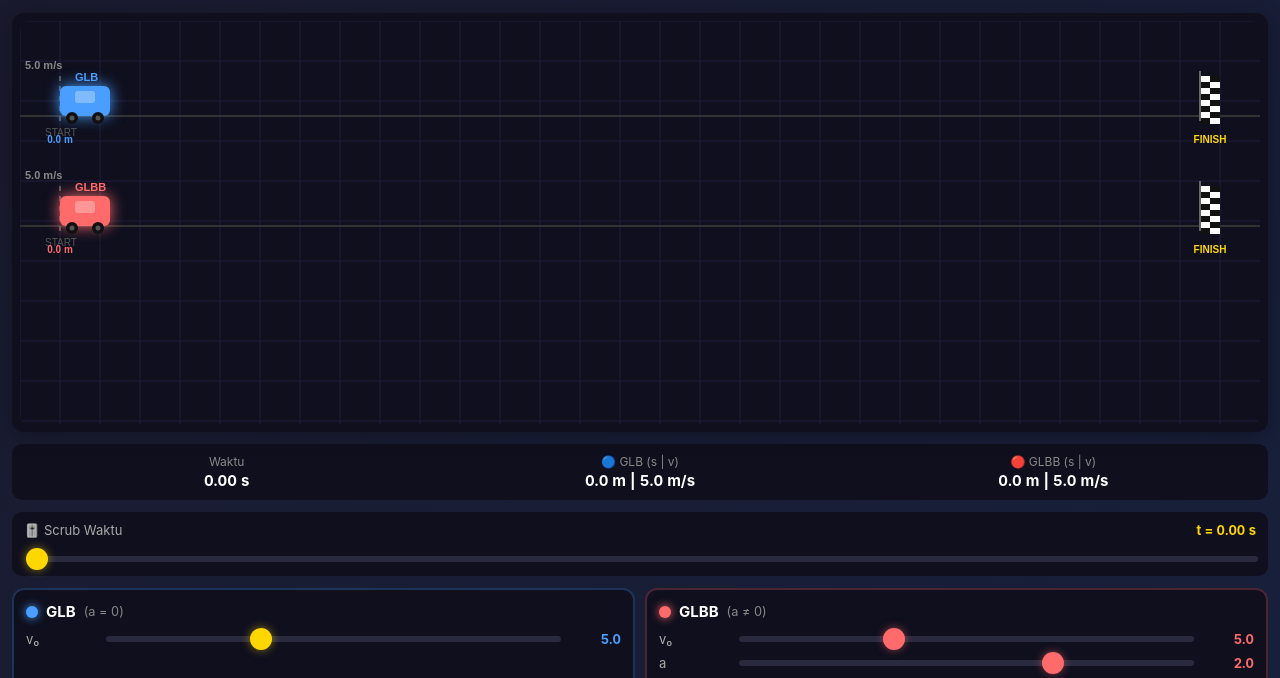
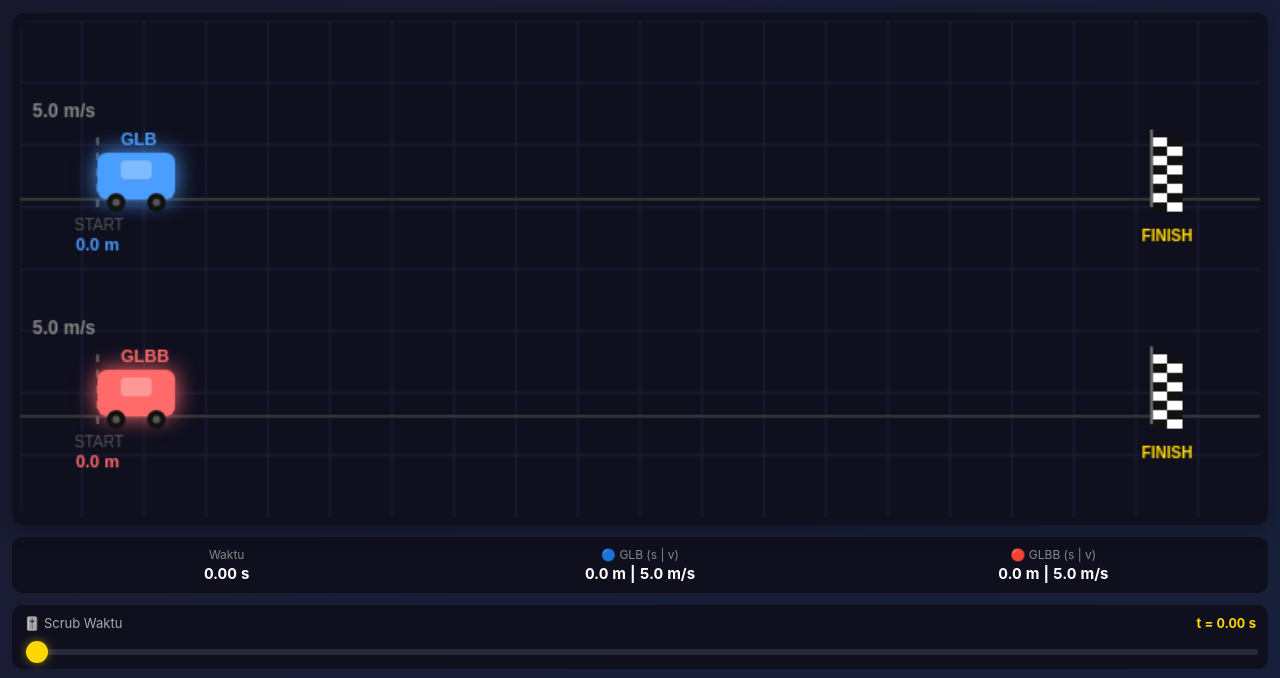
Before and after one commit to dwieyana-jpg/glb-dan-glbb, a plain HTML site: page index.html in a window 1280 px wide. Shown: the part 61-739 px from the top of the page. Drawn offline with Linux system fonts and the light colour scheme.

Commit message:
Update index.html

```diff
--- a/index.html
+++ b/index.html
@@ -37,6 +37,14 @@
     margin: 0 0 4px 0;
   }
 
+  /* === CANVAS GLOBAL FIX === */
+  canvas {
+    display: block;
+    width: 100%;
+    height: auto;
+    max-width: 100%;
+  }
+
   /* === SCENE === */
   .scene-wrap {
     background: #0f0f1e;
@@ -46,7 +54,7 @@
     position: relative;
   }
 
-  #scene { width: 100%; height: auto; display: block; border-radius: 8px; }
+  #scene { aspect-ratio: 800 / 320; border-radius: 8px; }
 
   .winner-badge {
     position: absolute;
@@ -66,7 +74,6 @@
     z-index: 10;
     white-space: nowrap;
   }
-
   .winner-badge.show { transform: translate(-50%, -50%) scale(1); }
   .winner-badge small { display: block; font-size: 0.7em; font-weight: normal; opacity: 0.8; margin-top: 4px; }
 
@@ -81,7 +88,6 @@
     font-size: clamp(10px, 2.6vw, 12px);
     text-align: center;
   }
-
   .info-item .label { color: #888; margin-bottom: 2px; }
   .info-item .val {
     font-weight: bold;
@@ -95,7 +101,6 @@
     border-radius: 10px;
     padding: 10px 12px;
   }
-
   .scrub-header {
     display: flex;
     justify-content: space-between;
@@ -103,7 +108,6 @@
     color: #aaa;
     margin-bottom: 8px;
   }
-
   .scrub-header .t-val {
     color: #ffd700;
     font-weight: bold;
@@ -112,13 +116,13 @@
 
   input[type="range"] {
     -webkit-appearance: none;
+    appearance: none;
     width: 100%;
     height: 6px;
     border-radius: 3px;
     background: #2a2a3e;
     outline: none;
   }
-
   input[type="range"]::-webkit-slider-thumb {
     -webkit-appearance: none;
     width: 22px;
@@ -127,6 +131,14 @@
     background: #ffd700;
     cursor: pointer;
     box-shadow: 0 0 10px #ffd70080;
+  }
+  input[type="range"]::-moz-range-thumb {
+    width: 22px;
+    height: 22px;
+    border-radius: 50%;
+    background: #ffd700;
+    cursor: pointer;
+    border: none;
   }
 
   /* === CONTROLS === */
@@ -154,7 +166,6 @@
     font-size: clamp(13px, 3.2vw, 15px);
     margin-bottom: 10px;
   }
-
   .dot { width: 12px; height: 12px; border-radius: 50%; flex-shrink: 0; }
   .dot.glb { background: #4a9eff; box-shadow: 0 0 10px #4a9eff; }
   .dot.glbb { background: #ff6b6b; box-shadow: 0 0 10px #ff6b6b; }
@@ -178,10 +189,14 @@
   .value.glb { color: #4a9eff; }
   .value.glbb { color: #ff6b6b; }
 
+  .card.glb input[type="range"]::-webkit-slider-thumb {
+    background: #4a9eff; box-shadow: 0 0 8px #4a9eff80;
+  }
+  .card.glb input[type="range"]::-moz-range-thumb { background: #4a9eff; }
   .card.glbb input[type="range"]::-webkit-slider-thumb {
-    background: #ff6b6b;
-    box-shadow: 0 0 8px #ff6b6b80;
+    background: #ff6b6b; box-shadow: 0 0 8px #ff6b6b80;
   }
+  .card.glbb input[type="range"]::-moz-range-thumb { background: #ff6b6b; }
 
   /* === BUTTONS === */
   .buttons-row { display: flex; gap: 8px; }
@@ -242,7 +257,7 @@
     margin-bottom: 6px;
     font-weight: bold;
   }
-  .graph-card canvas { width: 100%; height: auto; display: block; }
+  #graphV, #graphS { aspect-ratio: 400 / 220; }
 
   .legend {
     display: flex; gap: 12px; justify-content: center;
@@ -273,8 +288,6 @@
     padding: 8px 6px;
     text-align: center;
     font-weight: bold;
-    position: sticky;
-    top: 0;
     font-size: clamp(9px, 2.4vw, 11px);
   }
   td {
@@ -299,7 +312,6 @@
     font-size: 12px;
   }
 
-  /* === HIDDEN SECTIONS === */
   .section { display: none; }
   .section.active { display: block; }
 </style>
@@ -311,10 +323,13 @@
     <p class="subtitle">Perbandingan Gerak Lurus Beraturan vs Berubah Beraturan</p>
   </div>
 
-  <!-- SCENE -->
+  <!-- SCENE: fixed resolution 800x320 -->
   <div class="scene-wrap">
-    <canvas id="scene" width="800" height="260"></canvas>
-    <div class="winner-badge" id="winnerBadge">🏆 <span id="winnerText">GLB Menang!</span><small id="winnerTime">pada t = 0 s</small></div>
+    <canvas id="scene" width="800" height="320"></canvas>
+    <div class="winner-badge" id="winnerBadge">
+      🏆 <span id="winnerText">GLB Menang!</span>
+      <small id="winnerTime">pada t = 0 s</small>
+    </div>
   </div>
 
   <!-- INFO -->
@@ -385,7 +400,7 @@
     <div class="tab" data-tab="table">📊 Tabel Data</div>
   </div>
 
-  <!-- GRAPHS SECTION -->
+  <!-- GRAPHS -->
   <div class="section active" id="section-graphs">
     <div class="graphs">
       <div class="graph-card">
@@ -407,7 +422,7 @@
     </div>
   </div>
 
-  <!-- TABLE SECTION -->
+  <!-- TABLE -->
   <div class="section" id="section-table">
     <div class="table-wrap">
       <div style="display:flex; gap:8px; margin-bottom:10px;">
@@ -432,10 +447,16 @@
   </div>
 
 <script>
-// ============ SETUP ============
-const scene = document.getElementById('scene').getContext('2d');
-const gV = document.getElementById('graphV').getContext('2d');
-const gS = document.getElementById('graphS').getContext('2d');
+// ================================================================
+// SETUP
+// ================================================================
+const sceneCanvas = document.getElementById('scene');
+const graphVCanvas = document.getElementById('graphV');
+const graphSCanvas = document.getElementById('graphS');
+
+const scene = sceneCanvas.getContext('2d');
+const gV = graphVCanvas.getContext('2d');
+const gS = graphSCanvas.getContext('2d');
 
 const el = {
   v0GLB: document.getElementById('v0GLB'),
@@ -458,16 +479,18 @@ const el = {
 let params = { v0GLB: 5, v0GLBB: 5, aGLBB: 2 };
 let t = 0;
 let running = false;
-let winner = null; // 'glb' | 'glbb' | 'tie' | null
+let winner = null;
 const MAX_T = 10;
 const DT = 0.05;
-const FINISH_DISTANCE = 75; // meter
+const FINISH_DISTANCE = 75;
 
 let dataV = { glb: [], glbb: [] };
 let dataS = { glb: [], glbb: [] };
-let tableData = []; // { t, sGLB, vGLB, sGLBB, vGLBB }
+let tableData = [];
 
-// ============ INPUT HANDLERS ============
+// ================================================================
+// INPUT HANDLERS
+// ================================================================
 function bindSlider(input, valEl, key, decimals = 1) {
   input.addEventListener('input', () => {
     const v = parseFloat(input.value);
@@ -480,14 +503,18 @@ bindSlider(el.v0GLB, el.v0GLBVal, 'v0GLB');
 bindSlider(el.v0GLBB, el.v0GLBBVal, 'v0GLBB');
 bindSlider(el.aGLBB, el.aGLBBVal, 'aGLBB');
 
-// Scrub handler
 el.scrub.addEventListener('input', () => {
-  if (running) { running = false; document.getElementById('btnStart').textContent = '▶ Lanjut'; }
+  if (running) {
+    running = false;
+    document.getElementById('btnStart').textContent = '▶ Lanjut';
+  }
   t = parseFloat(el.scrub.value);
   draw();
 });
 
-// ============ PHYSICS ============
+// ================================================================
+// PHYSICS
+// ================================================================
 function stateGLB(time) {
   return { s: params.v0GLB * time, v: params.v0GLB, a: 0 };
 }
@@ -499,10 +526,13 @@ function stateGLBB(time) {
   };
 }
 
-// ============ DRAW SCENE ============
+// ================================================================
+// DRAW SCENE — pakai resolusi INTERNAL canvas (800x320)
+// ================================================================
 function drawScene(t, sGLB, sGLBB, vGLB, vGLBB) {
-  const W = scene.canvas.width;
-  const H = scene.canvas.height;
+  const W = 800;   // ⚠️ fixed, BUKAN getBoundingClientRect
+  const H = 320;   // ⚠️ fixed
+
   scene.clearRect(0, 0, W, H);
 
   // grid
@@ -515,23 +545,20 @@ function drawScene(t, sGLB, sGLBB, vGLB, vGLBB) {
     scene.beginPath(); scene.moveTo(0, y); scene.lineTo(W, y); scene.stroke();
   }
 
-  // skala: 75m -> lebar layar - margin
-  const MARGIN_START = 40;
-  const MARGIN_END = 60;
+  const MARGIN_START = 50;
+  const MARGIN_END = 70;
   const trackW = W - MARGIN_START - MARGIN_END;
   const SCALE = trackW / FINISH_DISTANCE;
-
   const finishX = MARGIN_START + FINISH_DISTANCE * SCALE;
 
-  // === Lintasan GLB ===
-  const y1 = 80;
+  // posisi lintasan — GLB atas, GLBB bawah
+  const y1 = 100;
+  const y2 = 240;
+
   drawLane(scene, y1, W, MARGIN_START, finishX);
-
-  // === Lintasan GLBB ===
-  const y2 = 190;
   drawLane(scene, y2, W, MARGIN_START, finishX);
 
-  // === Mobil ===
+  // mobil
   const xGLB = MARGIN_START + Math.min(sGLB, FINISH_DISTANCE) * SCALE;
   drawCar(scene, Math.min(xGLB, finishX - 25), y1, '#4a9eff', 'GLB');
 
@@ -540,18 +567,18 @@ function drawScene(t, sGLB, sGLBB, vGLB, vGLBB) {
 
   // label kecepatan
   scene.fillStyle = '#888';
-  scene.font = 'bold 11px sans-serif';
+  scene.font = 'bold 12px sans-serif';
   scene.textAlign = 'left';
-  scene.fillText(`${vGLB.toFixed(1)} m/s`, 5, y1 - 32);
-  scene.fillText(`${vGLBB.toFixed(1)} m/s`, 5, y2 - 32);
+  scene.fillText(`${vGLB.toFixed(1)} m/s`, 8, y1 - 38);
+  scene.fillText(`${vGLBB.toFixed(1)} m/s`, 8, y2 - 38);
 
   // label jarak
+  scene.textAlign = 'center';
+  scene.font = 'bold 11px sans-serif';
   scene.fillStyle = '#4a9eff';
-  scene.textAlign = 'center';
-  scene.font = 'bold 10px sans-serif';
-  scene.fillText(`${Math.min(sGLB, FINISH_DISTANCE).toFixed(1)} m`, xGLB, y1 + 42);
+  scene.fillText(`${Math.min(sGLB, FINISH_DISTANCE).toFixed(1)} m`, xGLB, y1 + 48);
   scene.fillStyle = '#ff6b6b';
-  scene.fillText(`${Math.min(sGLBB, FINISH_DISTANCE).toFixed(1)} m`, xGLBB, y2 + 42);
+  scene.fillText(`${Math.min(sGLBB, FINISH_DISTANCE).toFixed(1)} m`, xGLBB, y2 + 48);
 }
 
 function drawLane(ctx, y, W, startX, finishX) {
@@ -563,7 +590,7 @@ function drawLane(ctx, y, W, startX, finishX) {
   ctx.lineTo(W, y + 15);
   ctx.stroke();
 
-  // garis start
+  // garis start (putus-putus)
   ctx.strokeStyle = '#555';
   ctx.setLineDash([5, 5]);
   ctx.beginPath();
@@ -577,7 +604,7 @@ function drawLane(ctx, y, W, startX, finishX) {
   ctx.textAlign = 'left';
   ctx.fillText('START', startX - 15, y + 35);
 
-  // 🏁 GARIS FINISH (checkered)
+  // checkered finish
   const fw = 10;
   const fh = 6;
   for (let row = 0; row < 8; row++) {
@@ -586,7 +613,6 @@ function drawLane(ctx, y, W, startX, finishX) {
       ctx.fillRect(finishX + col * fw, y - 25 + row * fh, fw, fh);
     }
   }
-  // tiang finish
   ctx.fillStyle = '#666';
   ctx.fillRect(finishX - 1, y - 30, 2, 50);
 
@@ -631,16 +657,20 @@ function roundRect(ctx, x, y, w, h, r) {
   ctx.closePath();
 }
 
-// ============ DRAW GRAPHS ============
+// ================================================================
+// DRAW GRAPHS — pakai resolusi INTERNAL (400x220)
+// ================================================================
 function drawGraph(ctx, dataObj, key, label) {
-  const W = ctx.canvas.width;
-  const H = ctx.canvas.height;
+  const W = 400;   // ⚠️ FIXED, BUKAN ctx.canvas.width
+  const H = 220;   // ⚠️ FIXED
+
   const PAD = { left: 45, right: 15, top: 20, bottom: 30 };
   const plotW = W - PAD.left - PAD.right;
   const plotH = H - PAD.top - PAD.bottom;
 
   ctx.clearRect(0, 0, W, H);
 
+  // cari max
   let maxY = 1, maxT = 1;
   ['glb', 'glbb'].forEach(k => {
     dataObj[k].forEach(d => {
@@ -670,7 +700,7 @@ function drawGraph(ctx, dataObj, key, label) {
   ctx.lineTo(W - PAD.right, H - PAD.bottom);
   ctx.stroke();
 
-  // labels
+  // label Y
   ctx.fillStyle = '#888';
   ctx.font = '10px sans-serif';
   ctx.textAlign = 'right';
@@ -679,6 +709,7 @@ function drawGraph(ctx, dataObj, key, label) {
     const y = PAD.top + (plotH / 4) * i;
     ctx.fillText(val.toFixed(0), PAD.left - 5, y + 3);
   }
+  // label X
   ctx.textAlign = 'center';
   for (let i = 0; i <= 4; i++) {
     const val = (maxT / 4) * i;
@@ -693,7 +724,7 @@ function drawGraph(ctx, dataObj, key, label) {
   ctx.textAlign = 'right';
   ctx.fillText('t (s)', W - PAD.right, H - 5);
 
-  // plot lines
+  // plot
   ctx.textAlign = 'left';
   ['glb', 'glbb'].forEach(k => {
     const data = dataObj[k];
@@ -728,7 +759,9 @@ function drawGraph(ctx, dataObj, key, label) {
   });
 }
 
-// ============ UPDATE INFO ============
+// ================================================================
+// INFO
+// ================================================================
 function updateInfo(t, glb, glbb) {
   el.infoT.textContent = `${t.toFixed(2)} s`;
   el.infoGLB.textContent = `${glb.s.toFixed(1)} m | ${glb.v.toFixed(1)} m/s`;
@@ -737,27 +770,25 @@ function updateInfo(t, glb, glbb) {
   el.scrubT.textContent = `t = ${t.toFixed(2)} s`;
 }
 
-// ============ CHECK WINNER ============
+// ================================================================
+// WINNER
+// ================================================================
 function checkWinner(glb, glbb) {
   if (winner) return winner;
   const glbDone = glb.s >= FINISH_DISTANCE;
   const glbbDone = glbb.s >= FINISH_DISTANCE;
 
-  if (glbDone && glbbDone) {
-    // Cek siapa yang sebenarnya lebih dulu... pendekatan: hitung waktu persis
-    const tGLB = FINISH_DISTANCE / params.v0GLB;
-    // GLBB: 75 = v0*t + 0.5*a*t^2
+  if (glbDone || glbbDone) {
+    const tGLB = params.v0GLB > 0 ? FINISH_DISTANCE / params.v0GLB : Infinity;
     let tGLBB = Infinity;
     if (params.aGLBB !== 0) {
-      const A = 0.5 * params.aGLBB;
-      const B = params.v0GLBB;
-      const C = -FINISH_DISTANCE;
+      const A = 0.5 * params.aGLBB, B = params.v0GLBB, C = -FINISH_DISTANCE;
       const D = B * B - 4 * A * C;
       if (D >= 0) {
         const t1 = (-B + Math.sqrt(D)) / (2 * A);
         const t2 = (-B - Math.sqrt(D)) / (2 * A);
-        const candidates = [t1, t2].filter(x => x > 0);
-        tGLBB = candidates.length ? Math.min(...candidates) : Infinity;
+        const cand = [t1, t2].filter(x => x > 0);
+        if (cand.length) tGLBB = Math.min(...cand);
       }
     } else if (params.v0GLBB > 0) {
       tGLBB = FINISH_DISTANCE / params.v0GLBB;
@@ -765,23 +796,7 @@ function checkWinner(glb, glbb) {
 
     if (tGLB < tGLBB) winner = { who: 'glb', time: tGLB };
     else if (tGLBB < tGLB) winner = { who: 'glbb', time: tGLBB };
-    else winner = { who: 'tie', time: tGLB };
-  } else if (glbDone) {
-    const tGLB = FINISH_DISTANCE / params.v0GLB;
-    winner = { who: 'glb', time: tGLB };
-  } else if (glbbDone) {
-    if (params.aGLBB !== 0) {
-      const A = 0.5 * params.aGLBB, B = params.v0GLBB, C = -FINISH_DISTANCE;
-      const D = B * B - 4 * A * C;
-      if (D >= 0) {
-        const t1 = (-B + Math.sqrt(D)) / (2 * A);
-        const t2 = (-B - Math.sqrt(D)) / (2 * A);
-        const cand = [t1, t2].filter(x => x > 0);
-        if (cand.length) winner = { who: 'glbb', time: Math.min(...cand) };
-      }
-    } else if (params.v0GLBB > 0) {
-      winner = { who: 'glbb', time: FINISH_DISTANCE / params.v0GLBB };
-    }
+    else if (isFinite(tGLB)) winner = { who: 'tie', time: tGLB };
   }
   return winner;
 }
@@ -799,13 +814,15 @@ function hideWinner() {
   el.winnerBadge.classList.remove('show');
 }
 
-// ============ TABLE ============
+// ================================================================
+// TABLE
+// ================================================================
 function updateTable() {
   if (tableData.length === 0) {
     el.tableBody.innerHTML = '<tr><td colspan="5" class="empty-state">Tekan ▶ Mulai untuk merekam data</td></tr>';
     return;
   }
-  const rows = tableData.slice(-50).reverse(); // tampilkan 50 terakhir, terbaru di atas
+  const rows = tableData.slice(-50).reverse();
   el.tableBody.innerHTML = rows.map(r => `
     <tr>
       <td>${r.t.toFixed(2)}</td>
@@ -817,7 +834,9 @@ function updateTable() {
   `).join('');
 }
 
-// ============ EXPORT CSV ============
+// ================================================================
+// EXPORT CSV
+// ================================================================
 document.getElementById('btnExport').addEventListener('click', () => {
   if (tableData.length === 0) {
     alert('Belum ada data bro, tekan ▶ Mulai dulu!');
@@ -836,7 +855,9 @@ document.getElementById('btnExport').addEventListener('click', () => {
   URL.revokeObjectURL(url);
 });
 
-// ============ TABS ============
+// ================================================================
+// TABS
+// ================================================================
 document.querySelectorAll('.tab').forEach(tab => {
   tab.addEventListener('click', () => {
     document.querySelectorAll('.tab').forEach(t => t.classList.remove('active'));
@@ -844,25 +865,26 @@ document.querySelectorAll('.tab').forEach(tab => {
     const target = tab.dataset.tab;
     document.querySelectorAll('.section').forEach(s => s.classList.remove('active'));
     document.getElementById('section-' + target).classList.add('active');
+    // redraw grafik setelah tab ditampilkan (karena canvas yang hidden nggak render)
+    setTimeout(() => draw(), 50);
   });
 });
 
-// ============ MAIN DRAW ============
+// ================================================================
+// DRAW
+// ================================================================
 function draw() {
   const glb = stateGLB(t);
   const glbb = stateGLBB(t);
 
   drawScene(t, glb.s, glbb.s, glb.v, glbb.v);
   updateInfo(t, glb, glbb);
-
   drawGraph(gV, dataV, 'v', 'v (m/s)');
   drawGraph(gS, dataS, 's', 's (m)');
 
-  // cek pemenang
   const w = checkWinner(glb, glbb);
-  if (w && !winner) winner = w;
-  if (winner) {
-    showWinner(winner);
+  if (w) {
+    showWinner(w);
     if (running) {
       running = false;
       document.getElementById('btnStart').textContent = '▶ Mulai';
@@ -870,17 +892,22 @@ function draw() {
   }
 }
 
-// ============ LOOP ============
+// ================================================================
+// LOOP
+// ================================================================
 let lastRecorded = -1;
 function loop() {
   if (running) {
     t += DT;
-    if (t > MAX_T) { t = MAX_T; running = false; document.getElementById('btnStart').textContent = '▶ Mulai'; }
+    if (t > MAX_T) {
+      t = MAX_T;
+      running = false;
+      document.getElementById('btnStart').textContent = '▶ Mulai';
+    }
 
     const glb = stateGLB(t);
     const glbb = stateGLBB(t);
 
-    // record data tiap 0.1s
     const slot = Math.round(t / 0.1);
     if (slot !== lastRecorded) {
       lastRecorded = slot;
@@ -889,8 +916,7 @@ function loop() {
       dataS.glb.push({ t, s: Math.max(0, glb.s) });
       dataS.glbb.push({ t, s: Math.max(0, glbb.s) });
       tableData.push({
-        t,
-        sGLB: glb.s, vGLB: glb.v,
+        t, sGLB: glb.s, vGLB: glb.v,
         sGLBB: glbb.s, vGLBB: glbb.v,
       });
       updateTable();
@@ -901,7 +927,9 @@ function loop() {
   requestAnimationFrame(loop);
 }
 
-// ============ ACTIONS ============
+// ================================================================
+// ACTIONS
+// ================================================================
 function reset() {
   t = 0;
   running = false;
@@ -917,7 +945,7 @@ function reset() {
 }
 
 document.getElementById('btnStart').addEventListener('click', () => {
-  if (winner) { reset(); }
+  if (winner) reset();
   if (t >= MAX_T) reset();
   running = !running;
   document.getElementById('btnStart').textContent = running ? '⏸ Pause' : '▶ Lanjut';
@@ -925,29 +953,11 @@ document.getElementById('btnStart').addEventListener('click', () => {
 
 document.getElementById('btnReset').addEventListener('click', reset);
 
-// ============ RESIZE (retina) ============
-function handleResize() {
-  const dpr = window.devicePixelRatio || 1;
-  [scene, gV, gS].forEach(ctx => {
-    const canvas = ctx.canvas;
-    const rect = canvas.getBoundingClientRect();
-    const w = rect.width;
-    const h = (canvas.height / canvas.width) * w;
-    canvas.width = w * dpr;
-    canvas.height = h * dpr;
-    canvas.style.height = h + 'px';
-    ctx.setTransform(1, 0, 0, 1, 0, 0);
-    ctx.scale(dpr, dpr);
-  });
-  draw();
-}
-window.addEventListener('resize', handleResize);
-window.addEventListener('orientationchange', () => setTimeout(handleResize, 200));
-
-// ============ INIT ============
+// ================================================================
+// INIT
+// ================================================================
 reset();
 loop();
-setTimeout(handleResize, 100);
 </script>
 </body>
 </html>
```
